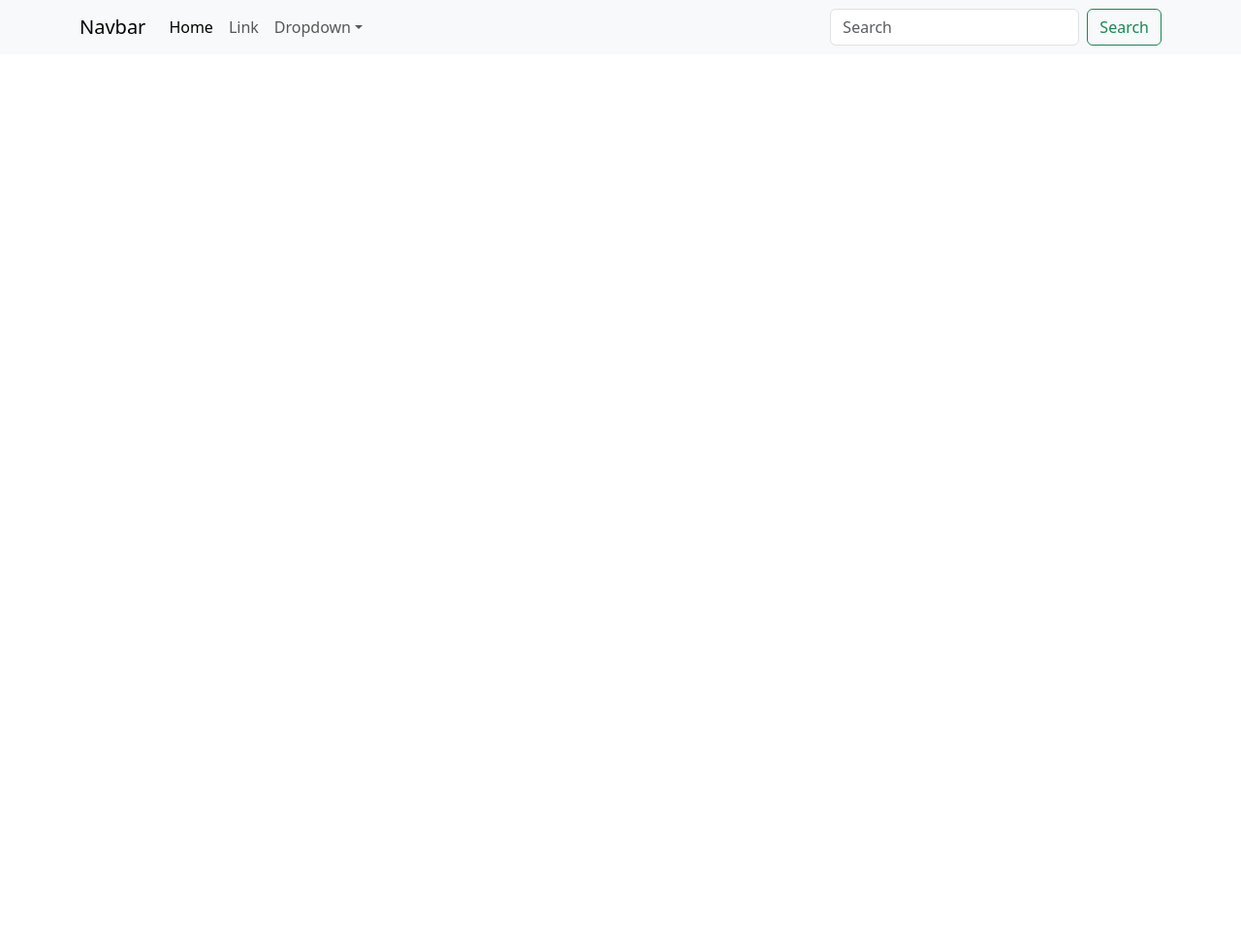
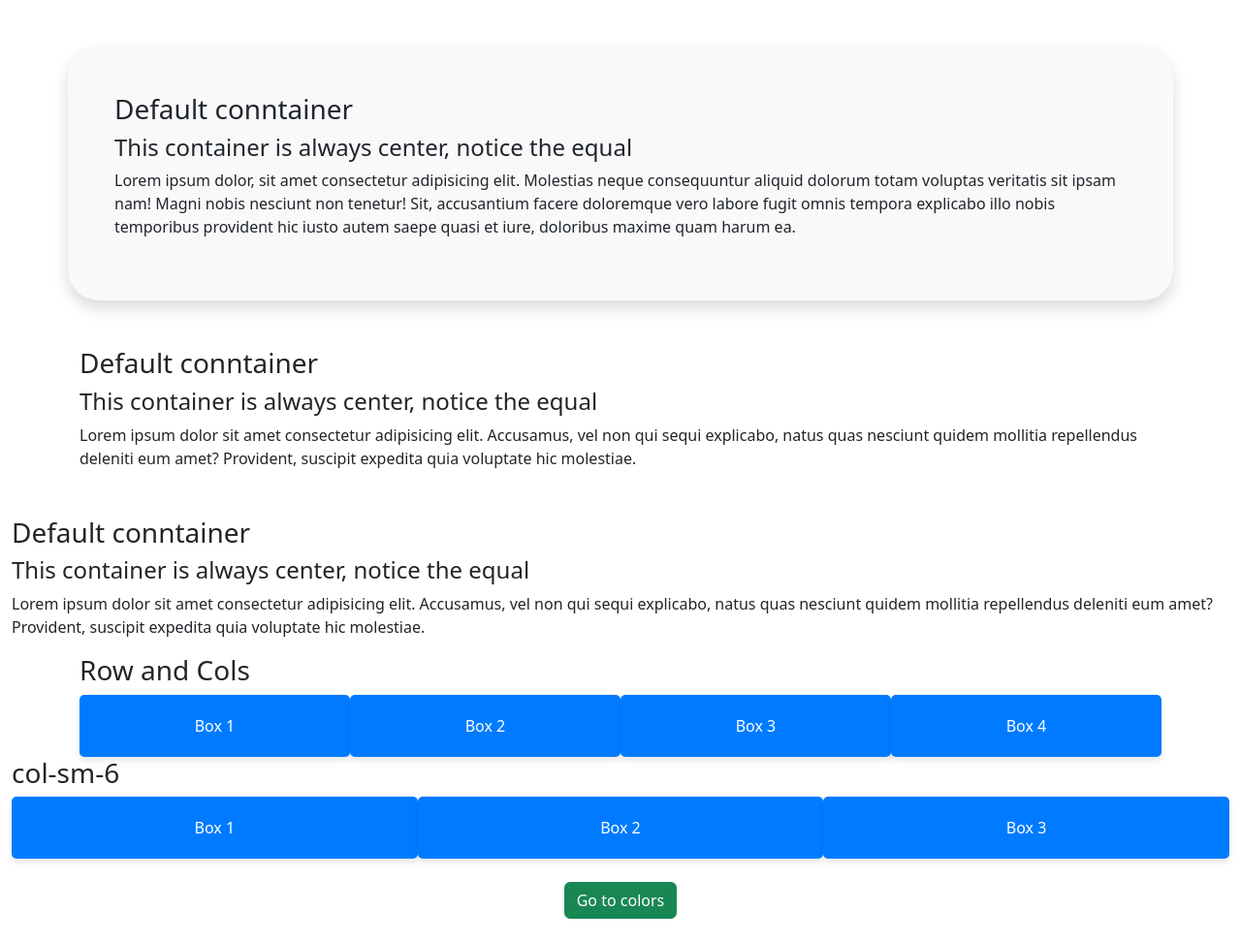
Before and after one commit to Aori-art/Bootstrap, a plain HTML site: page index.html in a window 1280 px wide. Shown: the whole page at 97% size. Before the commit the page ends 800 px from the top, so only its background shows below. Drawn offline with nearby package versions, Linux system fonts and the light colour scheme.

Commit message:
Added new index

```diff
--- a/index.html
+++ b/index.html
@@ -1,6 +1,7 @@
 <!doctype html>
 <html lang="en">
     <head>
+        <link rel="stylesheet" href="style.css">
         <title>Title</title>
         <!-- Required meta tags -->
         <meta charset="utf-8" />
@@ -20,79 +21,63 @@
 
     <body>
 
-        <nav
-            class="navbar navbar-expand-md navbar-light bg-light"
-        >
-            <div class="container">
-                <a class="navbar-brand" href="#">Navbar</a>
-                <button
-                    class="navbar-toggler d-lg-none"
-                    type="button"
-                    data-bs-toggle="collapse"
-                    data-bs-target="#collapsibleNavId"
-                    aria-controls="collapsibleNavId"
-                    aria-expanded="false"
-                    aria-label="Toggle navigation"
-                >
-                    <span class="navbar-toggler-icon"></span>
-                </button>
-                <div class="collapse navbar-collapse" id="collapsibleNavId">
-                    <ul class="navbar-nav me-auto mt-2 mt-lg-0">
-                        <li class="nav-item">
-                            <a class="nav-link active" href="#" aria-current="page"
-                                >Home
-                                <span class="visually-hidden">(current)</span></a
-                            >
-                        </li>
-                        <li class="nav-item">
-                            <a class="nav-link" href="#">Link</a>
-                        </li>
-                        <li class="nav-item dropdown">
-                            <a
-                                class="nav-link dropdown-toggle"
-                                href="#"
-                                id="dropdownId"
-                                data-bs-toggle="dropdown"
-                                aria-haspopup="true"
-                                aria-expanded="false"
-                                >Dropdown</a
-                            >
-                            <div
-                                class="dropdown-menu"
-                                aria-labelledby="dropdownId"
-                            >
-                                <a class="dropdown-item" href="#"
-                                    >Action 1</a
-                                >
-                                <a class="dropdown-item" href="#"
-                                    >Action 2</a
-                                >
-                            </div>
-                        </li>
-                    </ul>
-                    <form class="d-flex my-2 my-lg-0">
-                        <input
-                            class="form-control me-sm-2"
-                            type="text"
-                            placeholder="Search"
-                        />
-                        <button
-                            class="btn btn-outline-success my-2 my-sm-0"
-                            type="submit"
-                        >
-                            Search
-                        </button>
-                    </form>
-                </div>
+        <div class="container mt-5 p-5 shadow bg-light rounded-5">
+            <h3> Default conntainer</h3>
+            <h4> This container is always center, notice the equal</h4>
+            <p>Lorem ipsum dolor, sit amet consectetur adipisicing elit. Molestias neque consequuntur aliquid dolorum totam voluptas veritatis sit ipsam nam! Magni nobis nesciunt non tenetur! Sit, accusantium facere doloremque vero labore fugit omnis tempora explicabo illo nobis temporibus provident hic iusto autem saepe quasi et iure, doloribus maxime quam harum ea.</p>
+        </div>
+
+        <div class="container mt-5 mb-5 ml-5 mr-5">
+            <h3> Default conntainer</h3>
+            <h4> This container is always center, notice the equal</h4>
+            <p>Lorem ipsum dolor sit amet consectetur adipisicing elit. Accusamus, vel non qui sequi explicabo, natus quas nesciunt quidem mollitia repellendus deleniti eum amet? Provident, suscipit expedita quia voluptate hic molestiae.</p>
+        </div>
+
+        <div class="container-fluid">
+            <h3> Default conntainer</h3>
+            <h4> This container is always center, notice the equal</h4>
+            <p>Lorem ipsum dolor sit amet consectetur adipisicing elit. Accusamus, vel non qui sequi explicabo, natus quas nesciunt quidem mollitia repellendus deleniti eum amet? Provident, suscipit expedita quia voluptate hic molestiae.</p>
+        </div>
+
+        <div class="container">
+            <h3>Row and Cols</h3>
+            <div class ="row g-0"> <!-- row g-0 -->
+           <div class="col">
+            <div class="custom-box ">Box 1</div>
+           </div>
+           <div class="col">
+            <div class="custom-box">Box 2</div>
+           </div>
+           <div class="col">
+            <div class="custom-box">Box 3</div>
+           </div>
+           <div class="col">
+            <div class="custom-box">Box 4</div>
+           </div>
             </div>
-        </nav>
+        </div>
+
+        <div class="container-fluid">
+            <h3>col-sm-6</h3>
+        <div class="row g-0">
+            <div class="col-lg-4 col-md-12 col-sm-12"> <!-- resize depends on screen size -->
+                <div class="custom-box">Box 1</div>
+            </div>
+            <div class="col-lg-4 col-md-12 col-sm-3">
+                <div class="custom-box">Box 2</div>
+            </div>
+            <div class="col-lg-4 col-md-12 col-sm-9">
+                <div class="custom-box">Box 3</div>
+            </div>
+        </div>
 
 
+        </div>
 
 
-
-
-
+        <div class="container my-4 d-flex justify-content-center">
+            <a href="colors.html" class="btn btn-success">Go to colors</a>
+        </div>
 
         <footer>
             <!-- place footer here -->
```
